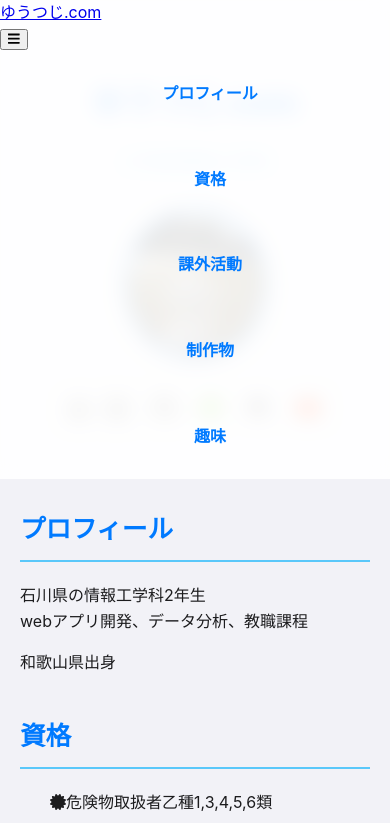
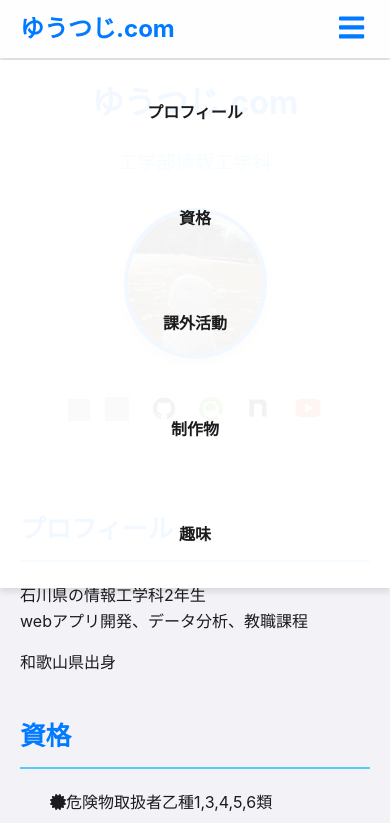
Before and after one commit to Tsuji-Yugo/youtsuji.com, a plain HTML site: page index.html in a window 390 px wide. Both pictures are taken after a click on the button "メニューを開閉". Shown: the top 823 px of the page. Drawn offline with Linux system fonts and the light colour scheme; grey boxes are pictures that could not be loaded.

Commit message:
Update style.css
ハンバーガーメニューの部分を追加

```diff
--- a/style.css
+++ b/style.css
@@ -1,3 +1,58 @@
+header {
+  background-color: rgba(255, 255, 255, 0.9);
+  backdrop-filter: blur(10px);
+  position: fixed;
+  width: 100%;
+  top: 0;
+  left: 0;
+  z-index: 1000;
+  padding: 10px 0;
+  box-shadow: 0 4px 6px rgba(0, 0, 0, 0.1);
+}
+
+nav {
+  display: flex;
+  justify-content: space-between;
+  align-items: center;
+  max-width: 1000px;
+  margin: 0 auto;
+  padding: 0 20px;
+}
+
+.logo a {
+  font-size: 1.5em;
+  font-weight: bold;
+  color: var(--primary-color);
+  text-decoration: none;
+}
+
+.nav-links {
+  list-style: none;
+  display: flex;
+  gap: 20px;
+  margin: 0;
+  padding: 0;
+}
+
+.nav-links li a {
+  text-decoration: none;
+  color: var(--text-color);
+  font-weight: 600;
+  transition: color 0.3s ease;
+}
+
+/* ハンバーガーメニュー */
+.menu-toggle {
+  display: none;
+  background: none;
+  border: none;
+  font-size: 1.8em;
+  cursor: pointer;
+  color: var(--primary-color);
+}
+
+
+
 .about-me-link {
   display: inline-block;
   margin-top: 10px;
@@ -268,13 +323,35 @@ footer {
 
 
 @media (max-width: 768px) {
-  nav ul {
-      flex-direction: column;
-      align-items: center;
+  nav {
+    flex-direction: row;
+    justify-content: space-between;
+    align-items: center;
   }
 
-  nav ul li {
-      margin: 10px 0;
+  .menu-toggle {
+    display: block;
+  }
+
+  .nav-links {
+    display: none;
+    flex-direction: column;
+    position: absolute;
+    top: 60px;
+    left: 0;
+    width: 100%;
+    background: rgba(255, 255, 255, 0.95);
+    box-shadow: 0 4px 6px rgba(0, 0, 0, 0.1);
+    padding: 10px 0;
+  }
+
+  .nav-links.show {
+    display: flex;
+  }
+
+  .nav-links li {
+    text-align: center;
+    padding: 10px 0;
   }
 
   h1 {
```
